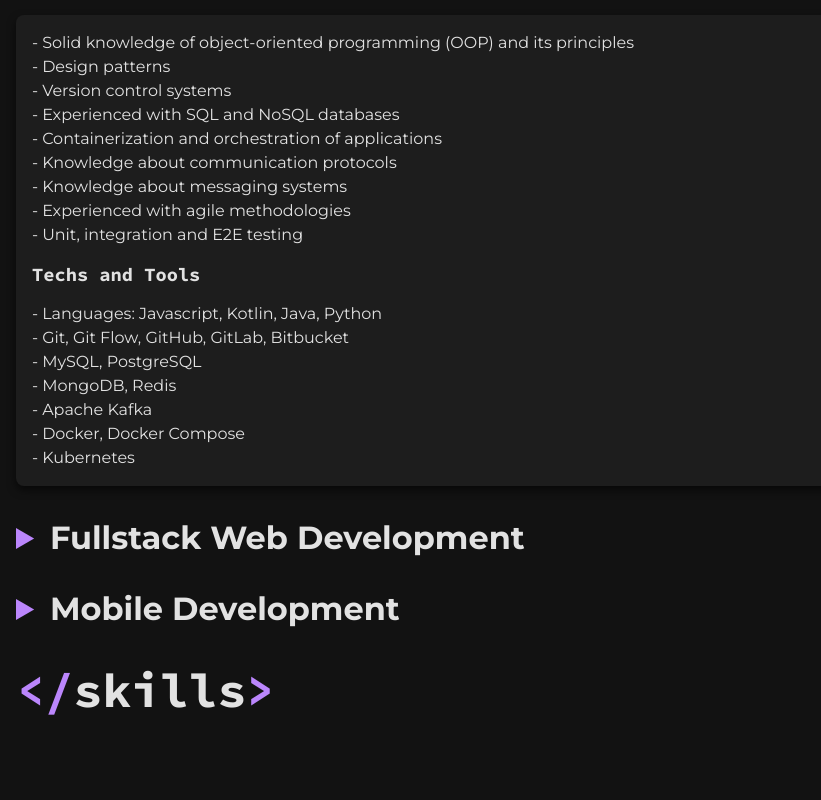
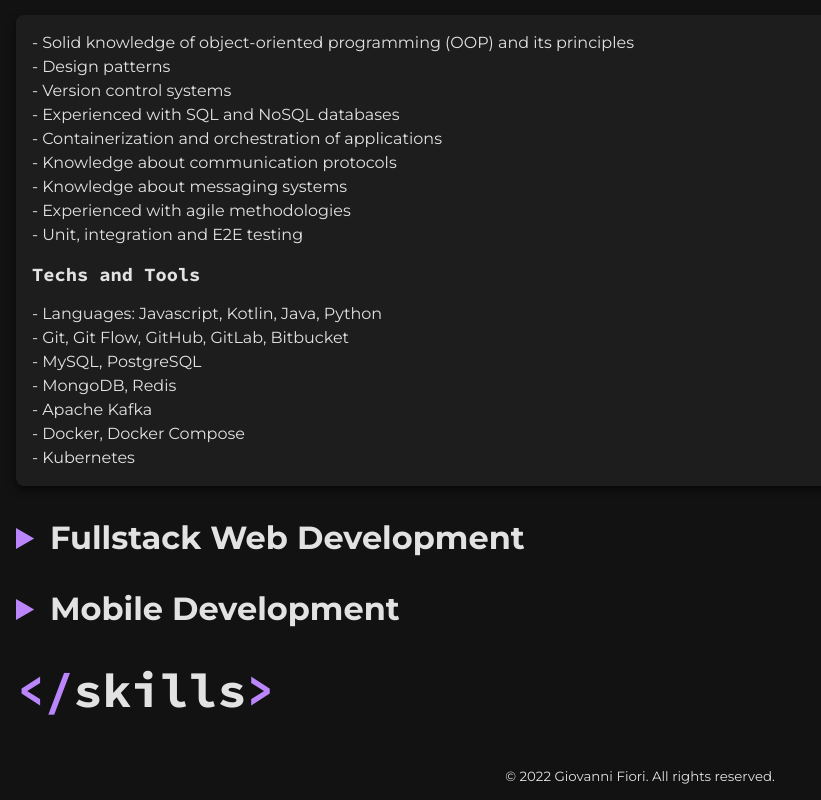
Before and after one commit to giovannifiori/my-website, a Next.js app: page / in a window 1280 px wide. Shown: the part 1428-2228 px from the top of the page, without its empty margins (0-821 px from the left). Before the commit the page ends 2180 px from the top, so only its background shows below. Built offline with nearby package versions, Linux system fonts and the light colour scheme.

Commit message:
Add footer

```diff
--- /dev/null
+++ b/components/Footer/Footer.module.scss
@@ -0,0 +1,6 @@
+.container {
+  width: 100%;
+  padding: 1rem;
+  display: grid;
+  place-items: center;
+}
--- /dev/null
+++ b/components/Footer/index.tsx
@@ -0,0 +1,11 @@
+import React from 'react'
+
+import styles from './Footer.module.scss'
+
+const Footer = () => (
+    <footer className={styles.container}>
+      <small>&copy; {new Date().getFullYear()} Giovanni Fiori. All rights reserved.</small>
+    </footer>
+)
+
+export default Footer
--- a/pages/index.tsx
+++ b/pages/index.tsx
@@ -3,6 +3,7 @@ import Head from 'next/head'
 import Hero from '../components/Hero'
 import About from '../components/About'
 import Skills from '../components/Skills'
+import Footer from '../components/Footer'
 
 import styles from '../styles/Home.module.scss'
 
@@ -20,6 +21,7 @@ const Home: NextPage = () => {
         <About />
         <Skills />
       </main>
+      <Footer />
     </>
   )
 }
```
